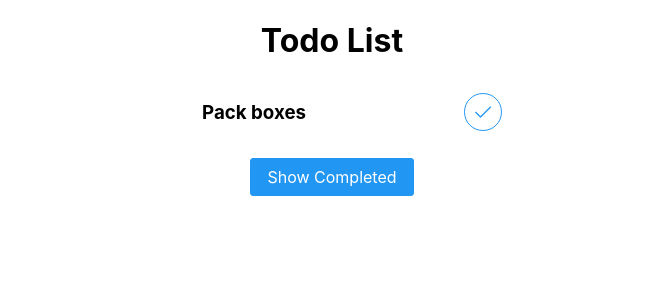
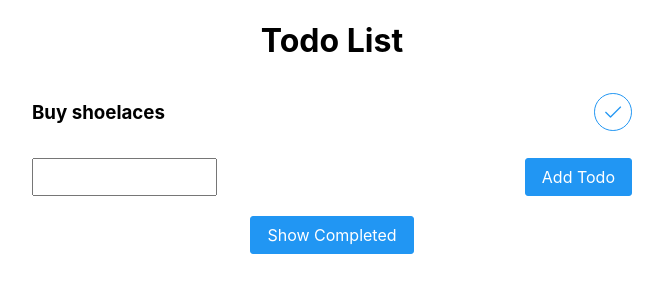
Before and after one commit to ericos-bennett/vue-todo, a Vue app: page / in a window 1280 px wide. Shown: the top 300 px of the page, without its empty margins (308-971 px from the left). Built offline with nearby package versions, Linux system fonts and the light colour scheme.

Commit message:
add form for new todo

```diff
--- a/src/App.vue
+++ b/src/App.vue
@@ -1,6 +1,11 @@
 <template>
   <h1>Todo List</h1>
   <TodoList :todos="todos" :toggleCompleted="toggleCompleted" :showCompleted="showCompleted" />
+  <form>
+    <input type="text" v-model="newTodo" />
+    <Button @click="addTodo" label="Add Todo" />
+  </form>
+  <br />
   <Button v-if="showCompleted" @click="toggleShowCompleted" label="Hide Completed" />
   <Button v-else @click="toggleShowCompleted" label="Show Completed" />
 </template>
@@ -25,7 +30,8 @@ export default {
           isCompleted: true
         }
       ],
-      showCompleted: false
+      showCompleted: false,
+      newTodo: ''
     }
   },
   methods: {
@@ -34,6 +40,15 @@ export default {
     },
     toggleShowCompleted() {
       this.showCompleted = !this.showCompleted
+    },
+    addTodo() {
+      const id = this.todos[this.todos.length - 1].id + 1
+      this.todos.push({
+        id,
+        task: this.newTodo,
+        isCompleted: false
+      })
+      this.newTodo = ''
     }
   }
 }
@@ -43,4 +58,10 @@ export default {
 #app {
   text-align: center;
 }
+form {
+  display: flex;
+  justify-content: space-between;
+  width: 600px;
+  margin: 0 auto;
+}
 </style>
--- a/src/components/TodoList.vue
+++ b/src/components/TodoList.vue
@@ -1,22 +1,20 @@
 <template>
-  <div>
-    <ul>
+  <ul class="todoList">
     <li
       v-for="todo in todos"
       :key="todo.id"
-        v-show="showCompleted || todo.isCompleted"
+      v-show="showCompleted || !todo.isCompleted"
       class="todo"
     >
       <h3>{{ todo.task }}</h3>
       <Button
         icon="pi pi-check"
         class="p-button-rounded"
-          :class="{ 'p-button-outlined': todo.isCompleted }"
+        :class="{ 'p-button-outlined': !todo.isCompleted }"
         @click="toggleCompleted(todo)"
       />
     </li>
   </ul>
-  </div>
 </template>
 
 <script>
@@ -26,11 +24,14 @@ export default {
 </script>
 
 <style>
+.todoList {
+  padding: 0;
+}
 .todo {
   display: flex;
   align-items: center;
   justify-content: space-between;
-  width: 300px;
+  width: 600px;
   margin: 0 auto;
 }
 </style>
```
Lines whose indentation alone changed are shown as unchanged.
